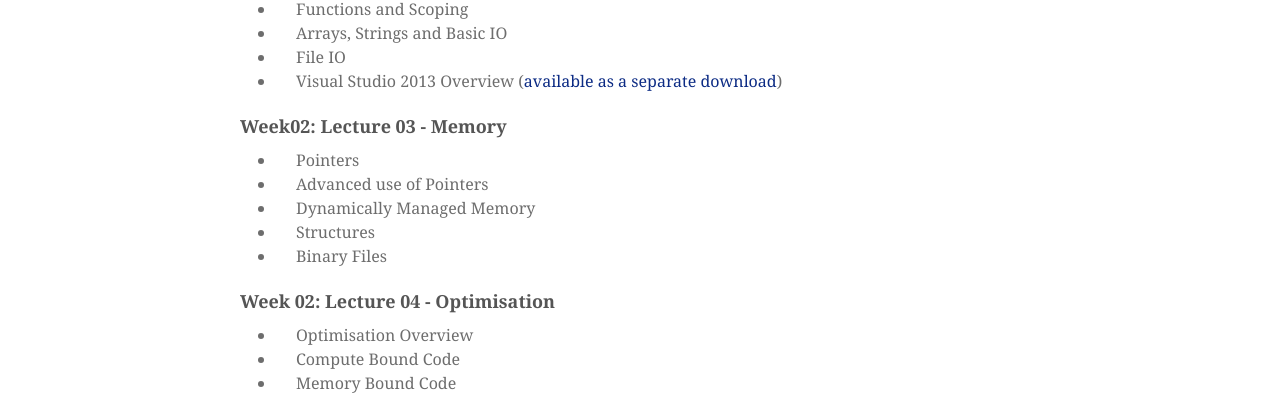
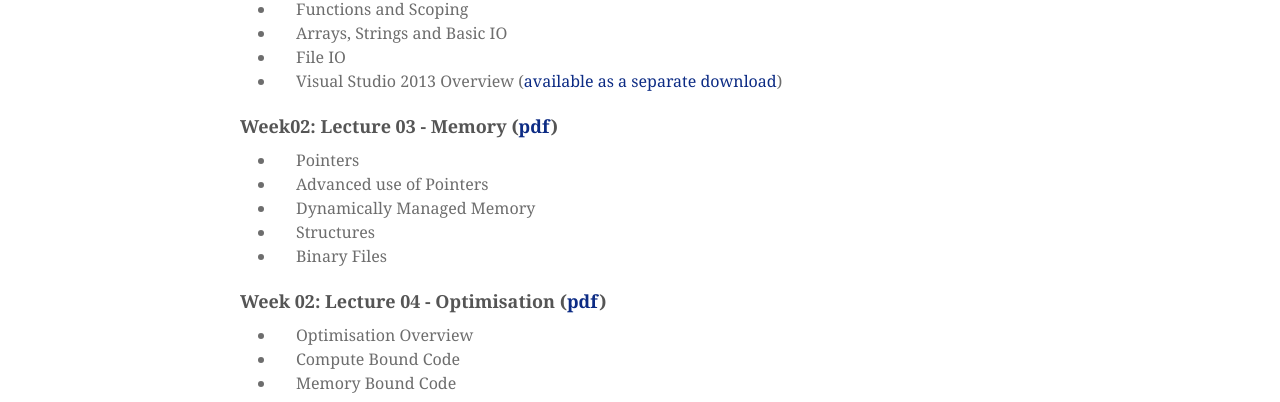
Before and after one commit to mondus/mondus.github.io, a Jekyll site: the page built from teaching/COM4521/index.md, in a window 1280 px wide and 900 px high, scrolled down 825 px. Shown: the part 146-548 px from the top of the window. Built offline with Jekyll 4.4.1, drawn with Linux system fonts in a browser that asks for light colours; nearby versions of some CDN libraries; some web fonts are replaced.

Commit message:
week 2 slides upload

```diff
--- a/teaching/COM4521/index.md
+++ b/teaching/COM4521/index.md
@@ -32,7 +32,7 @@ Lectures notes are available via [Google Drive](https://drive.google.com/a/sheff
 * File IO
 * Visual Studio 2013 Overview ([available as a separate download](https://drive.google.com/a/sheffield.ac.uk/file/d/0B2HbOiEppVPMcHBVR05GQkUwWEE/view?usp=sharing))
 
-### Week02: Lecture 03 - Memory
+### Week02: Lecture 03 - Memory ([pdf](https://drive.google.com/a/sheffield.ac.uk/file/d/0B2HbOiEppVPMd005TEprQjBKT2c/view?usp=sharing))
 
 * Pointers
 * Advanced use of Pointers
@@ -40,7 +40,7 @@ Lectures notes are available via [Google Drive](https://drive.google.com/a/sheff
 * Structures
 * Binary Files
 
-### Week 02: Lecture 04 - Optimisation
+### Week 02: Lecture 04 - Optimisation ([pdf](https://drive.google.com/a/sheffield.ac.uk/file/d/0B2HbOiEppVPMNmVuRWFETW00dDg/view?usp=sharing))
 
 * Optimisation Overview
 * Compute Bound Code
```
